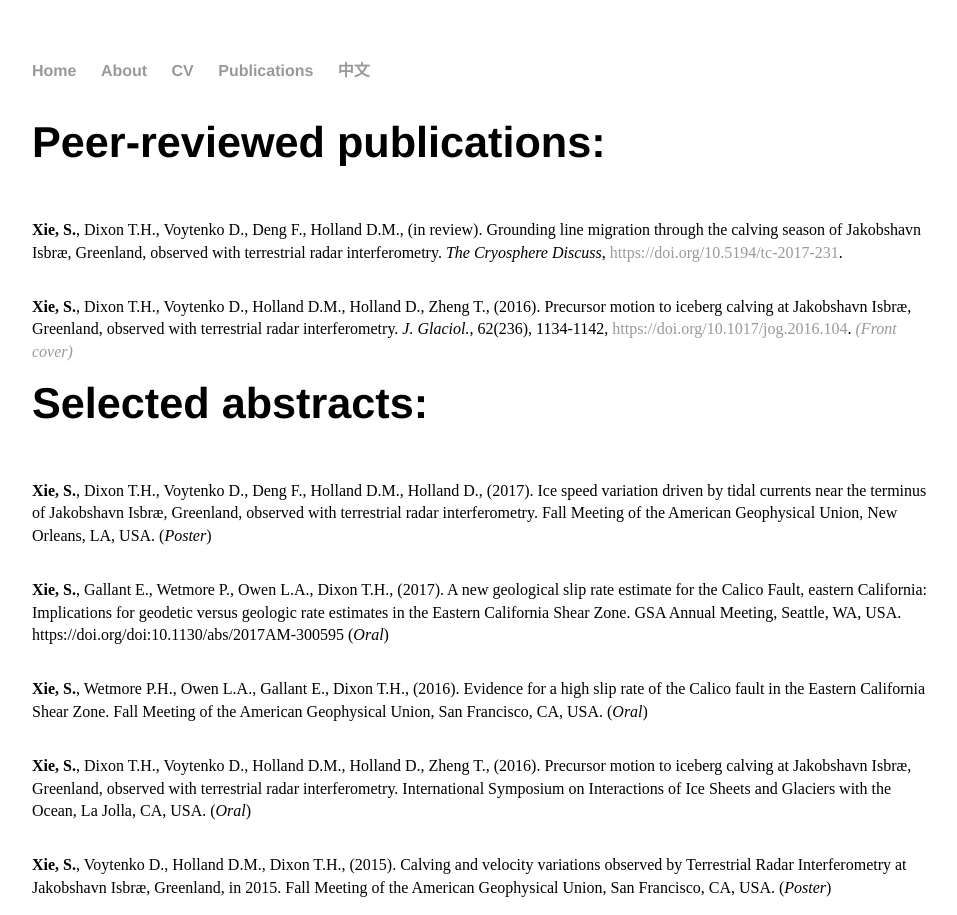
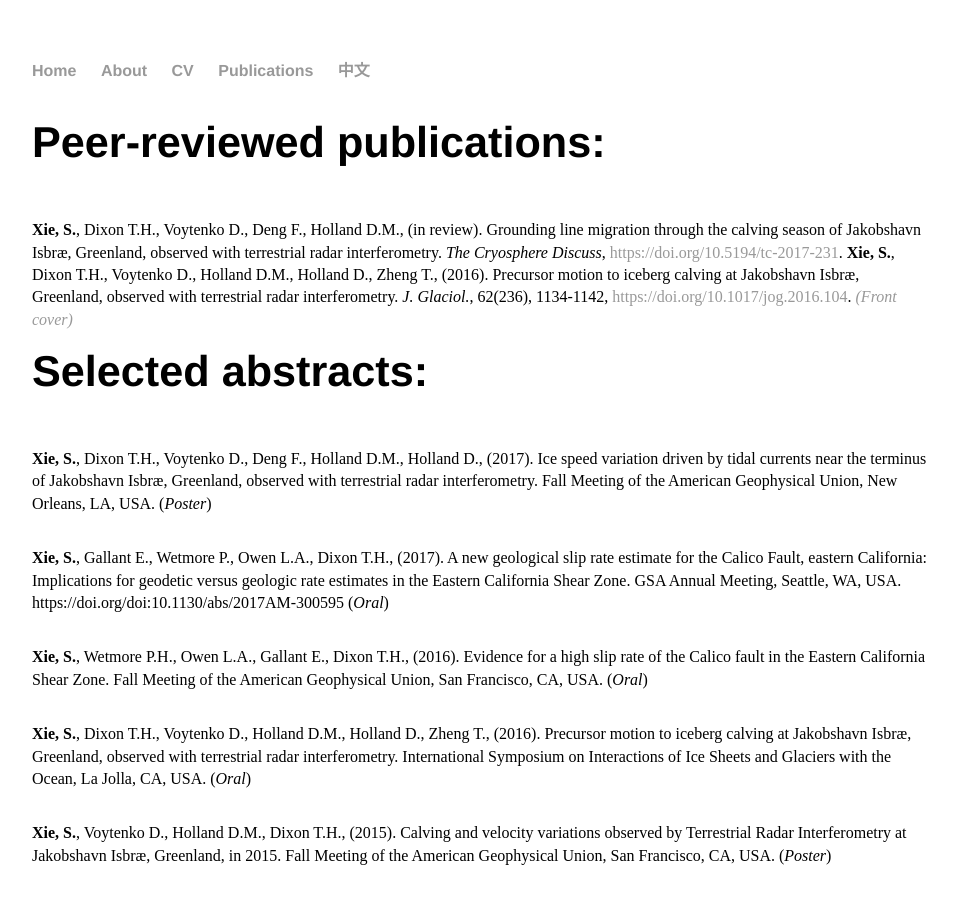
Before and after one commit to suruixie/suruixie.github.io, a Jekyll site: the page built from publications/index.html, in a window 1280 px wide. Shown: the whole page, without its empty margins (160-1117 px from the left). Built offline with Jekyll 4.4.1, drawn with Linux system fonts in a browser that asks for light colours.

Commit message:
Update index.html

```diff
--- a/publications/index.html
+++ b/publications/index.html
@@ -8,7 +8,6 @@ title: Surui's publications
 
 	<p style="font-size:1.0em;">
 		<strong>Xie, S.</strong>, Dixon T.H., Voytenko D., Deng F., Holland D.M., (in review). Grounding line migration through the calving season of Jakobshavn Isbræ, Greenland, observed with terrestrial radar interferometry. <em>The Cryosphere Discuss</em>, <a href="https://doi.org/10.5194/tc-2017-231">https://doi.org/10.5194/tc-2017-231</a>.
-	<p style="font-size:1.0em;">
 		<strong>Xie, S.</strong>, Dixon T.H., Voytenko D., Holland D.M., Holland D., Zheng T., (2016). Precursor motion to iceberg calving at Jakobshavn Isbræ, Greenland, observed with terrestrial radar interferometry. <em>J. Glaciol.</em>, 62(236), 1134-1142, <a href="https://doi.org/10.1017/jog.2016.104">https://doi.org/10.1017/jog.2016.104</a>. <em><a href="https://doi.org/10.1017/jog.2016.123"> (Front cover)</a></em>
 	</p>
 
```
